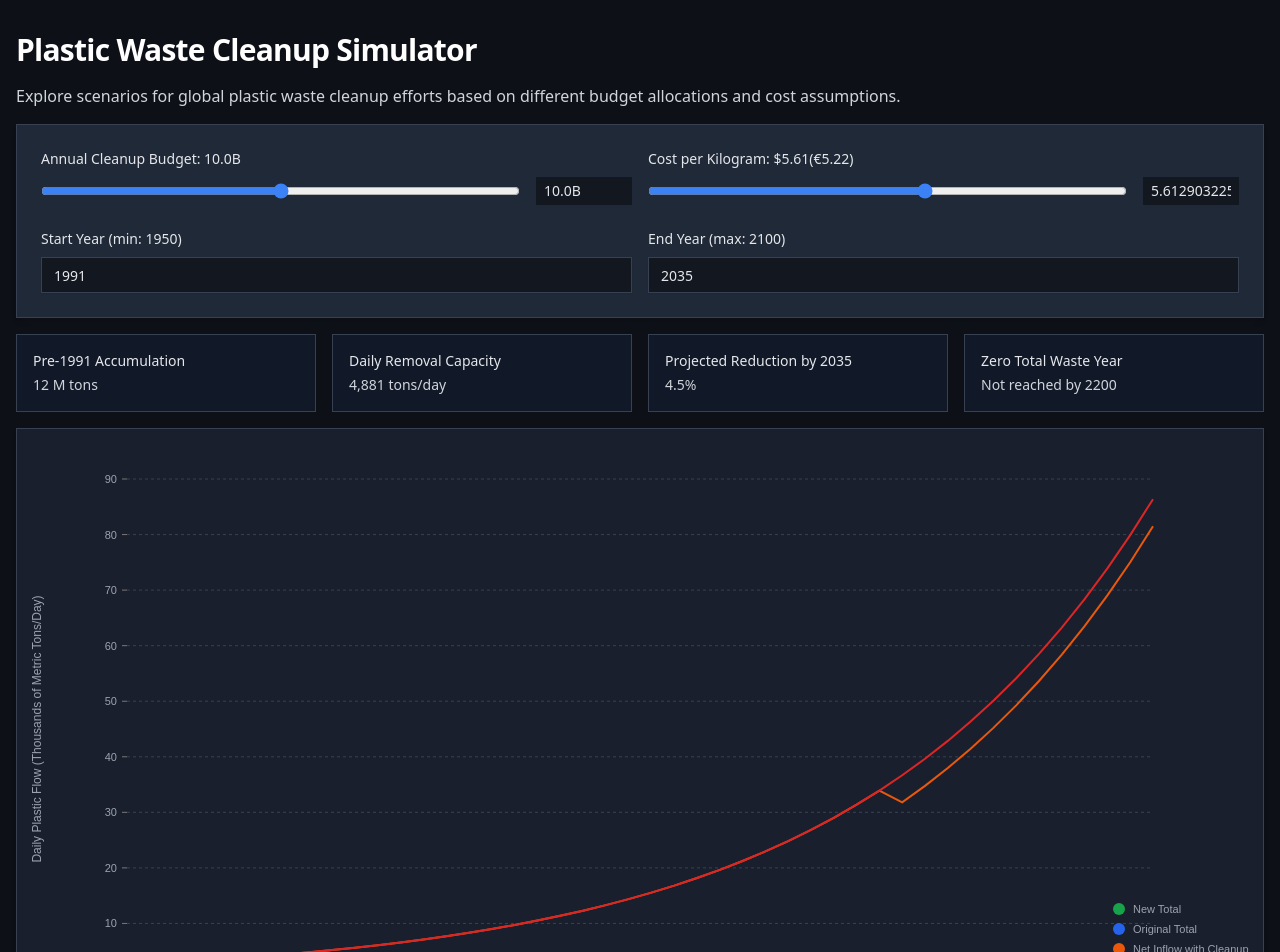
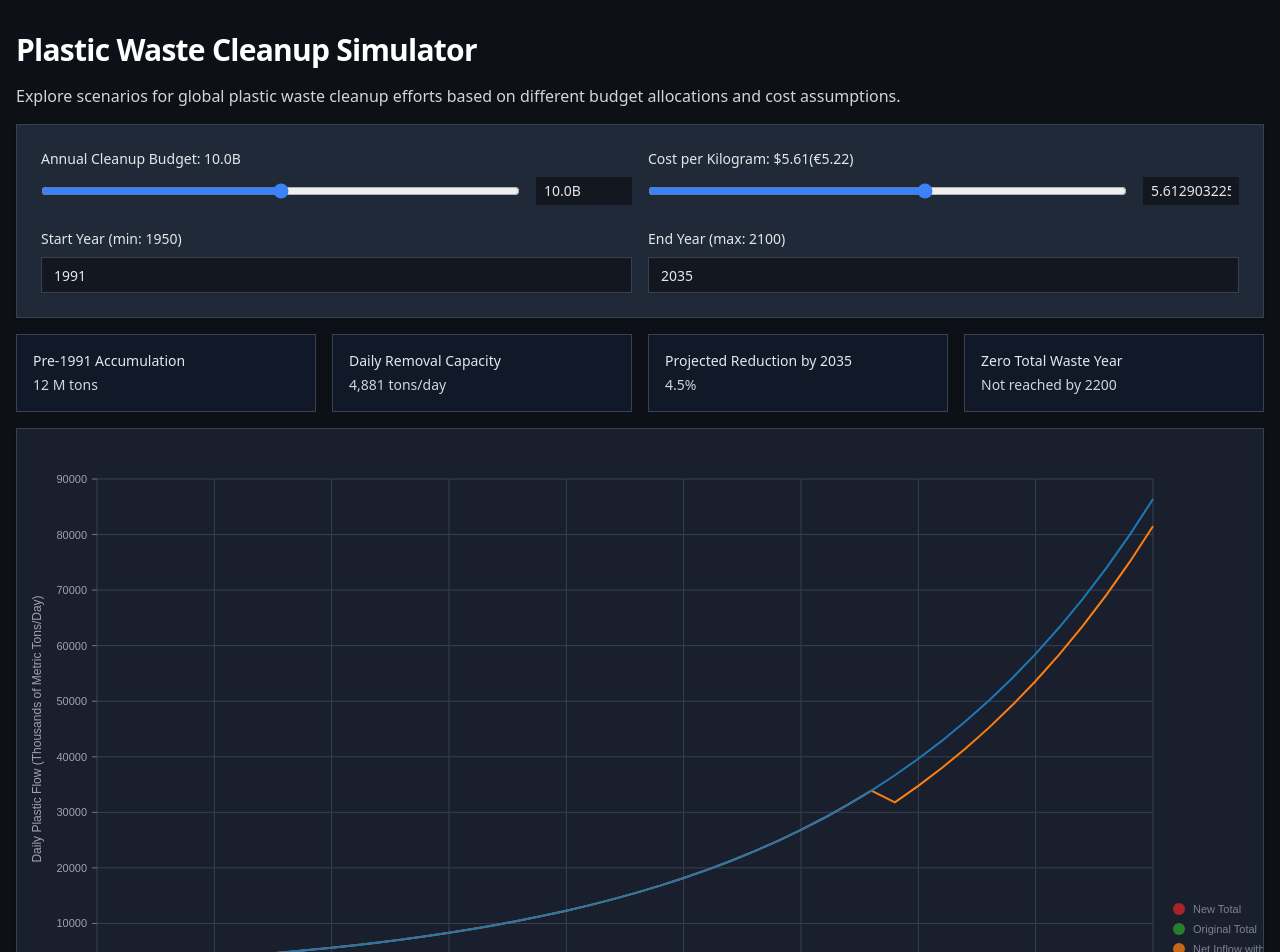
Before and after one commit to subashc2023/ocean-cleanup-simulator, a Next.js app: page / in a window 1280 px wide. Shown: the top 952 px of the page. Built offline with nearby package versions, Linux system fonts and the light colour scheme; no server answers.

Commit message:
Update SimulatorChart.tsx

```diff
--- a/src/components/simulator/SimulatorChart.tsx
+++ b/src/components/simulator/SimulatorChart.tsx
@@ -7,6 +7,7 @@ interface SimulatorChartProps {
 }
 
 export const SimulatorChart = ({ data }: SimulatorChartProps) => {
+  // Transform data for Nivo format
   const chartData = [
     {
       id: "Original Inflow",
@@ -32,7 +33,7 @@ export const SimulatorChart = ({ data }: SimulatorChartProps) => {
         <div className="h-[600px]">
           <ResponsiveLine
             data={chartData}
-            margin={{ top: 50, right: 110, bottom: 50, left: 110 }}
+            margin={{ top: 50, right: 110, bottom: 50, left: 80 }}
             xScale={{ type: 'linear', min: 'auto', max: 'auto' }}
             yScale={{ type: 'linear', min: 0, max: 'auto' }}
             axisTop={null}
@@ -50,17 +51,42 @@ export const SimulatorChart = ({ data }: SimulatorChartProps) => {
               tickPadding: 5,
               tickRotation: 0,
               legend: 'Daily Plastic Flow (Thousands of Metric Tons/Day)',
-              legendOffset: -90,
-              legendPosition: 'middle',
-              format: value => (value / 1000).toFixed(0)
+              legendOffset: -60,
+              legendPosition: 'middle'
             }}
-            colors={['#dc2626', '#ea580c', '#2563eb', '#16a34a']}
+            colors={{ scheme: 'category10' }}
             pointSize={0}
-            lineWidth={2}
-            enableGridX={false}
-            enableGridY={true}
-            enableArea={false}
+            pointColor={{ theme: 'background' }}
+            pointBorderWidth={2}
+            pointBorderColor={{ from: 'serieColor' }}
+            pointLabelYOffset={-12}
             useMesh={true}
+            legends={[
+              {
+                anchor: 'bottom-right',
+                direction: 'column',
+                justify: false,
+                translateX: 100,
+                translateY: 0,
+                itemsSpacing: 0,
+                itemDirection: 'left-to-right',
+                itemWidth: 80,
+                itemHeight: 20,
+                itemOpacity: 0.75,
+                symbolSize: 12,
+                symbolShape: 'circle',
+                symbolBorderColor: 'rgba(0, 0, 0, .5)',
+                effects: [
+                  {
+                    on: 'hover',
+                    style: {
+                      itemBackground: 'rgba(0, 0, 0, .03)',
+                      itemOpacity: 1
+                    }
+                  }
+                ]
+              }
+            ]}
             theme={{
               axis: {
                 legend: {
@@ -79,7 +105,7 @@ export const SimulatorChart = ({ data }: SimulatorChartProps) => {
               grid: {
                 line: {
                   stroke: '#374151',
-                  strokeDasharray: '3 3'
+                  strokeWidth: 1
                 }
               },
               legends: {
@@ -87,44 +113,7 @@ export const SimulatorChart = ({ data }: SimulatorChartProps) => {
                   fill: '#9CA3AF',
                   fontSize: 11
                 }
-              },
-              tooltip: {
-                container: {
-                  background: '#1a1f2d',
-                  color: '#9CA3AF',
-                  fontSize: 12,
-                  borderRadius: 0,
-                  border: '1px solid #374151'
-                }
               }
-            }}
-            legends={[
-              {
-                anchor: 'bottom-right',
-                direction: 'column',
-                justify: false,
-                translateX: 100,
-                translateY: 0,
-                itemsSpacing: 0,
-                itemDirection: 'left-to-right',
-                itemWidth: 140,
-                itemHeight: 20,
-                symbolSize: 12,
-                symbolShape: 'circle'
-              }
-            ]}
-            tooltip={({ point }) => {
-              const value = point.data.y as number;
-              const name = point.serieId as string;
-              return (
-                <div className="bg-[#1a1f2d] border border-gray-700 p-2">
-                  <strong>{name}:</strong>{' '}
-                  {name.includes('Total')
-                    ? `${value.toLocaleString()} million tons`
-                    : `${value.toLocaleString()} tons/day`
-                  }
-                </div>
-              );
             }}
           />
         </div>
```
